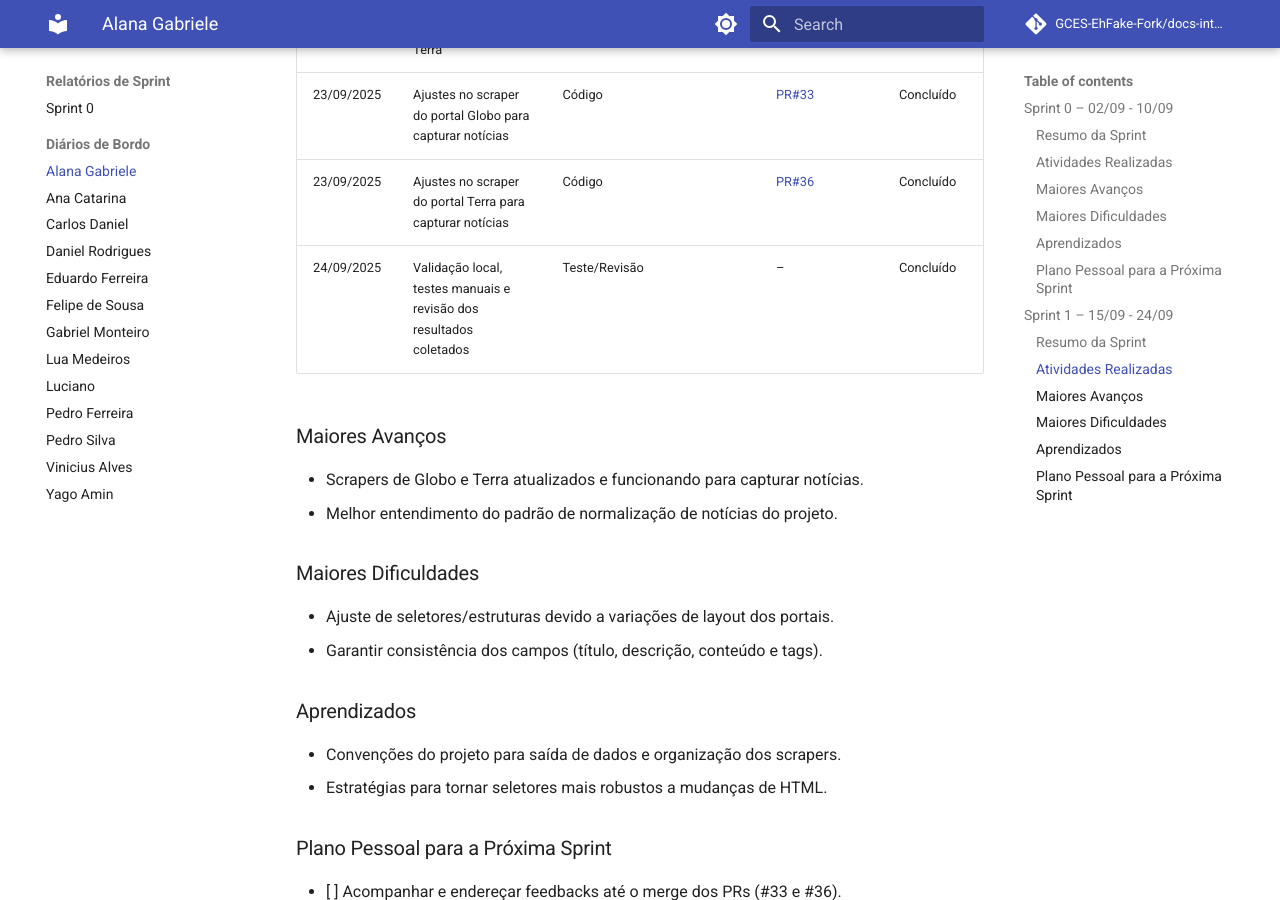
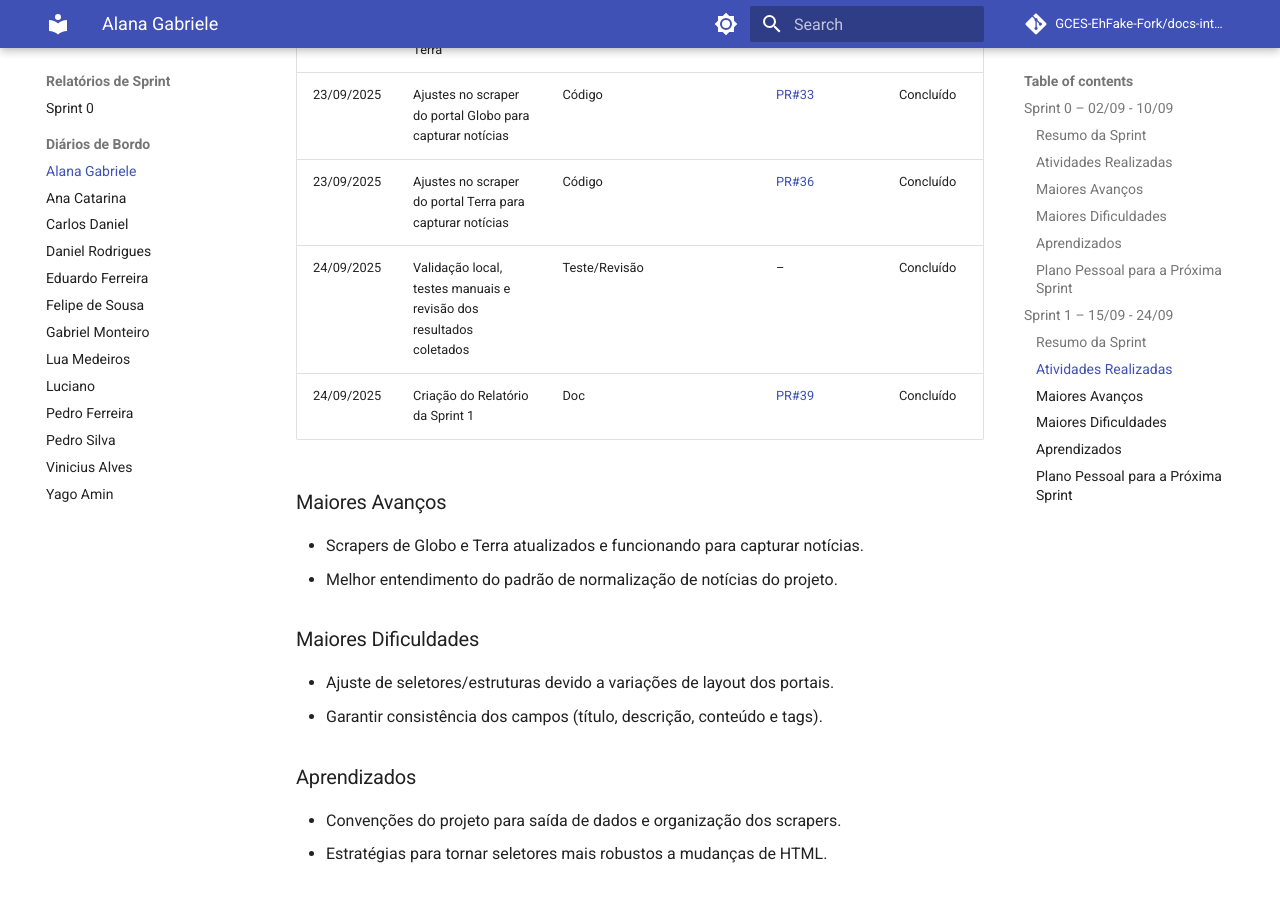
Before and after one commit to GCES-EhFake-Fork/docs-interno, an MkDocs documentation site: the page built from docs/diarios/diarioAlana.md, in a window 1280 px wide and 900 px high, scrolled down 2187 px. Built offline with MkDocs 1.6.1 and Material for MkDocs 9.7.7, drawn with Linux system fonts in a browser that asks for light colours; comment, search, counter and statistics services are not loaded.

Commit message:
docs: Adicionando nova contribuiçao no diario de bordo

```diff
--- a/docs/diarios/diarioAlana.md
+++ b/docs/diarios/diarioAlana.md
@@ -54,12 +54,13 @@ Foco em ajustar os scrapers dos portais Globo e Terra para coletar notícias de
 
 ### Atividades Realizadas
 
-| Data       | Atividade                                                          | Tipo (Código/Doc/Discussão/Outro) | Link/Referência                                      | Status    |
-| ---------- | ------------------------------------------------------------------ | --------------------------------- | ---------------------------------------------------- | --------- |
-| 17/09/2025 | Análise dos scrapers e mapeamento dos portais Globo e Terra        | Estudo                            | –                                                    | Concluído |
-| 23/09/2025 | Ajustes no scraper do portal Globo para capturar notícias          | Código                            | [PR#33](https://github.com/EH-FAKE/check-up/pull/36) | Concluído |
-| 23/09/2025 | Ajustes no scraper do portal Terra para capturar notícias          | Código                            | [PR#36](https://github.com/EH-FAKE/check-up/pull/33) | Concluído |
-| 24/09/2025 | Validação local, testes manuais e revisão dos resultados coletados | Teste/Revisão                     | –                                                    | Concluído |
+| Data       | Atividade                                                          | Tipo (Código/Doc/Discussão/Outro) | Link/Referência                                                   | Status    |
+| ---------- | ------------------------------------------------------------------ | --------------------------------- | ----------------------------------------------------------------- | --------- |
+| 17/09/2025 | Análise dos scrapers e mapeamento dos portais Globo e Terra        | Estudo                            | –                                                                 | Concluído |
+| 23/09/2025 | Ajustes no scraper do portal Globo para capturar notícias          | Código                            | [PR#33](https://github.com/EH-FAKE/check-up/pull/36)              | Concluído |
+| 23/09/2025 | Ajustes no scraper do portal Terra para capturar notícias          | Código                            | [PR#36](https://github.com/EH-FAKE/check-up/pull/33)              | Concluído |
+| 24/09/2025 | Validação local, testes manuais e revisão dos resultados coletados | Teste/Revisão                     | –                                                                 | Concluído |
+| 24/09/2025 | Criação do Relatório da Sprint 1                                   | Doc                               | [PR#39](https://github.com/GCES-EhFake-Fork/docs-interno/pull/39) | Concluído |
 
 ### Maiores Avanços
 
```
Also changed, not shown: other parts of docs/diarios/diarioAlana.md (+1 -1 lines).
